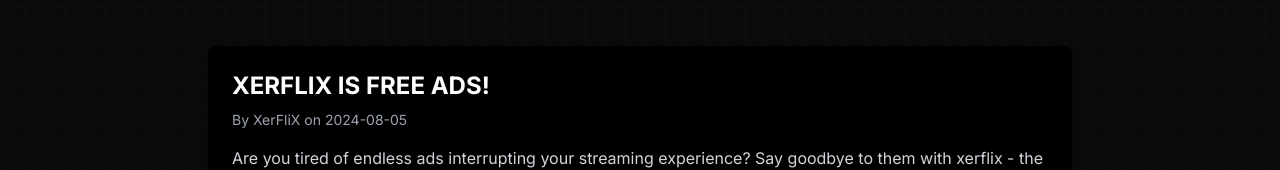
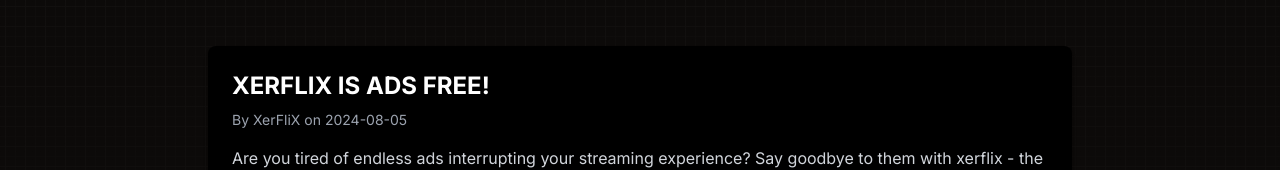
Before and after one commit to anixer0/xerflix10, a Next.js app: page /blog in a window 1280 px wide. Shown: the part 239-409 px from the top of the page. Built offline with nearby package versions, Linux system fonts and the light colour scheme.

Commit message:
Update page.tsx

```diff
--- a/app/blog/page.tsx
+++ b/app/blog/page.tsx
@@ -20,7 +20,7 @@
 
 const blogPosts: BlogPost[] = [
   {
-    title: "XERFLIX IS FREE ADS!",
+    title: "XERFLIX IS ADS FREE!",
     content: (
       <>
         <p>
```
